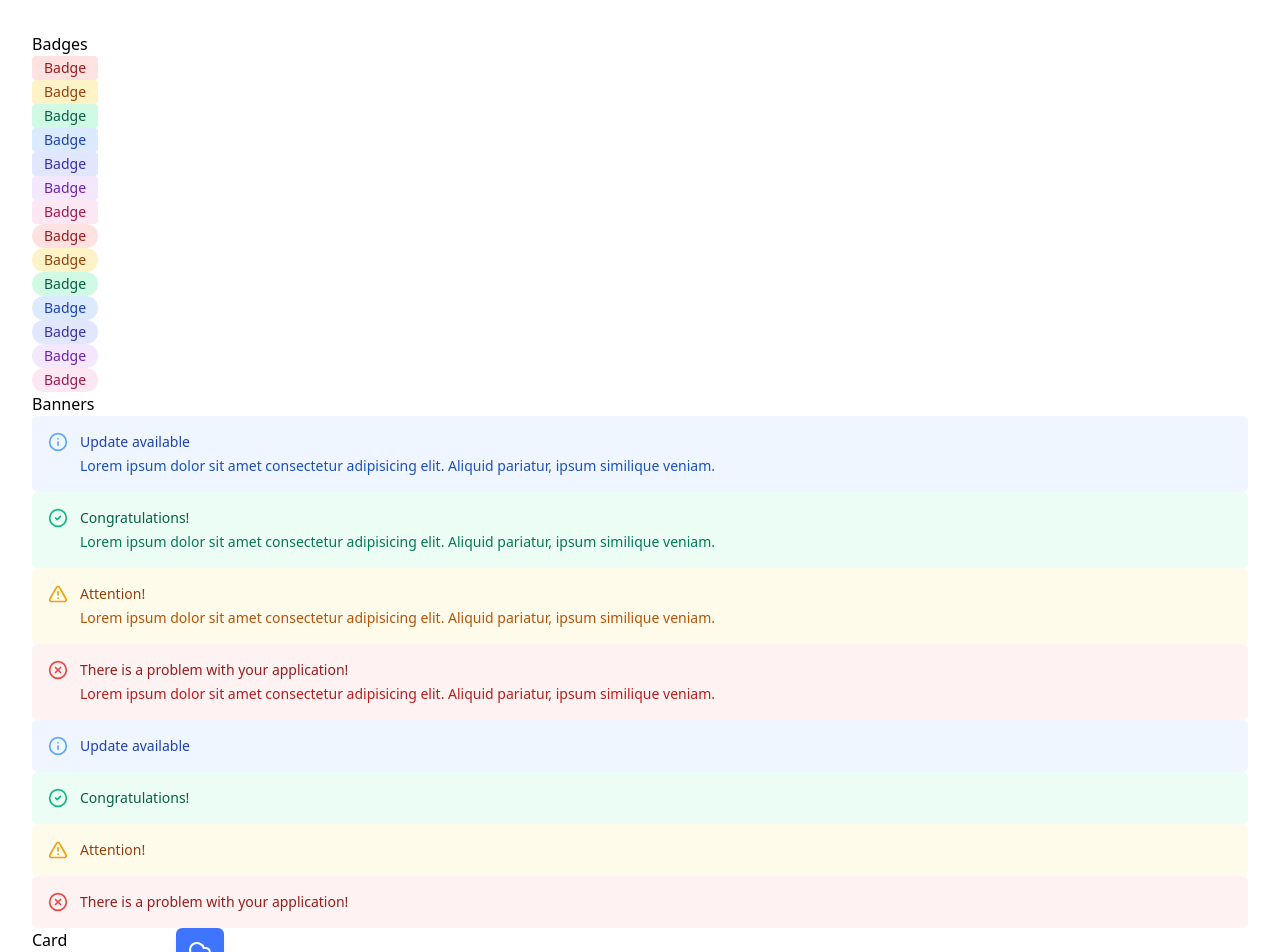
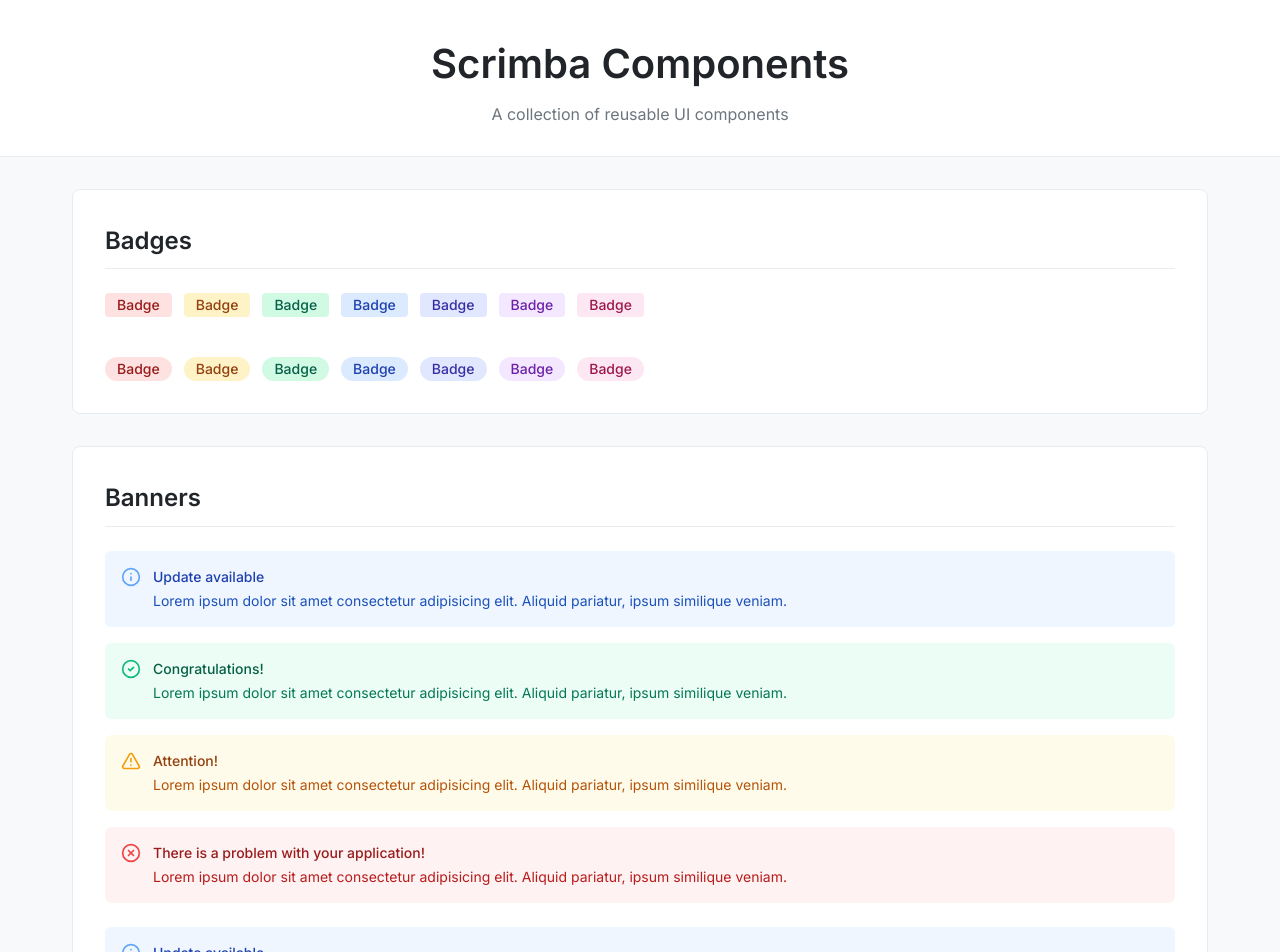
Before and after one commit to nicjrichDEV/scrimba-components, a React (Vite) app: page / in a window 1280 px wide. Shown: the top 952 px of the page. Built offline with nearby package versions, Linux system fonts and the light colour scheme.

Commit message:
Cursor adding some basic page styling.

```diff
--- a/index.html
+++ b/index.html
@@ -1,10 +1,16 @@
-<!doctype html>
+<!DOCTYPE html>
 <html lang="en">
   <head>
     <meta charset="UTF-8" />
     <link rel="icon" type="image/svg+xml" href="/vite.svg" />
     <meta name="viewport" content="width=device-width, initial-scale=1.0" />
-    <title>scrimba-components</title>
+    <link rel="preconnect" href="https://fonts.googleapis.com" />
+    <link rel="preconnect" href="https://fonts.gstatic.com" crossorigin />
+    <link
+      href="https://fonts.googleapis.com/css2?family=Inter:wght@400;500;600;700&display=swap"
+      rel="stylesheet"
+    />
+    <title>Scrimba Components</title>
   </head>
   <body>
     <div id="root"></div>
--- a/src/App.css
+++ b/src/App.css
@@ -1,5 +1,122 @@
-#root {
-  max-width: 1280px;
+/* App Container */
+.app {
+  min-height: 100vh;
+  background-color: #f8f9fa;
+}
+
+/* Header */
+.header {
+  background-color: #ffffff;
+  padding: 2rem 0;
+  text-align: center;
+  border-bottom: 1px solid #e9ecef;
+}
+
+.header h1 {
+  font-size: 2.5rem;
+  font-weight: 600;
+  color: #212529;
+  margin: 0 0 0.5rem 0;
+}
+
+.header p {
+  font-size: 1rem;
+  color: #6c757d;
+  margin: 0;
+}
+
+/* Main Content */
+.main {
+  max-width: 1200px;
   margin: 0 auto;
   padding: 2rem;
 }
+
+/* Sections */
+.section {
+  background-color: #ffffff;
+  border: 1px solid #e9ecef;
+  border-radius: 8px;
+  padding: 2rem;
+  margin-bottom: 2rem;
+}
+
+.section h2 {
+  font-size: 1.5rem;
+  font-weight: 600;
+  color: #212529;
+  margin: 0 0 1.5rem 0;
+  padding-bottom: 0.5rem;
+  border-bottom: 1px solid #e9ecef;
+}
+
+/* Component Groups */
+.component-group {
+  display: flex;
+  flex-direction: column;
+  gap: 1.5rem;
+}
+
+/* Badge Layouts */
+.badges-square,
+.badges-pill {
+  display: flex;
+  flex-wrap: wrap;
+  gap: 0.75rem;
+  align-items: center;
+}
+
+.badges-square {
+  margin-bottom: 1rem;
+}
+
+/* Banner Layouts */
+.banner-multi {
+  display: flex;
+  flex-direction: column;
+  gap: 1rem;
+}
+
+/* Card Layouts */
+.cards {
+  display: grid;
+  grid-template-columns: repeat(auto-fit, minmax(300px, 1fr));
+  gap: 1.5rem;
+}
+
+/* Responsive Design */
+@media (max-width: 768px) {
+  .header h1 {
+    font-size: 2rem;
+  }
+
+  .main {
+    padding: 1rem;
+  }
+
+  .section {
+    padding: 1.5rem;
+  }
+
+  .cards {
+    grid-template-columns: 1fr;
+  }
+}
+
+@media (max-width: 480px) {
+  .header {
+    padding: 1.5rem 0;
+  }
+
+  .header h1 {
+    font-size: 1.75rem;
+  }
+
+  .main {
+    padding: 0.75rem;
+  }
+
+  .section {
+    padding: 1rem;
+  }
+}
--- a/src/App.jsx
+++ b/src/App.jsx
@@ -6,9 +6,16 @@
 
 function App() {
   return (
-    <>
-      <section>
+    <div className="app">
+      <header className="header">
+        <h1>Scrimba Components</h1>
+        <p>A collection of reusable UI components</p>
+      </header>
+
+      <main className="main">
+        <section className="section">
           <h2>Badges</h2>
+          <div className="component-group">
             <div className="badges-square">
               <Badge color="red">Badge</Badge>
               <Badge color="yellow">Badge</Badge>
@@ -41,9 +48,12 @@
                 Badge
               </Badge>
             </div>
+          </div>
         </section>
-      <section>
+
+        <section className="section">
           <h2>Banners</h2>
+          <div className="component-group">
             <div className="banner-multi">
               <Banner
                 title="Update available"
@@ -74,9 +84,12 @@
                 status="error"
               />
             </div>
+          </div>
         </section>
-      <section>
-        <h2>Card</h2>
+
+        <section className="section">
+          <h2>Cards</h2>
+          <div className="component-group">
             <div className="cards">
               <Card
                 title="Easy Deployment"
@@ -88,16 +101,21 @@
                 hovered={true}
               />
             </div>
+          </div>
         </section>
-      <section>
+
+        <section className="section">
           <h2>Testimonial</h2>
+          <div className="component-group">
             <Testimonial
               quote="Lorem ipsum dolor sit amet, consectetur adipiscing elit. Sed urna nulla vitae laoreet augue. Amet feugiat est integer dolor auctor adipiscing nunc urna, sit."
               name="May Andersons"
               business="Workcation, CTO"
             />
+          </div>
         </section>
-    </>
+      </main>
+    </div>
   );
 }
 
--- a/src/index.css
+++ b/src/index.css
@@ -14,8 +14,9 @@
 
 body {
   margin: 0;
-  font-family: system-ui, Avenir, Helvetica, Arial, sans-serif;
-  line-height: 1.5;
+  font-family: "Inter", system-ui, -apple-system, BlinkMacSystemFont, "Segoe UI",
+    Roboto, sans-serif;
+  line-height: 1.6;
   font-weight: 400;
 }
 
@@ -65,8 +66,8 @@
 
 /* Root Variables */
 :root {
-  color: black;
-  background-color: E5E7EB;
+  color: #212529;
+  background-color: #f8f9fa;
 
   font-synthesis: none;
   text-rendering: optimizeLegibility;
```
Lines whose indentation alone changed are shown as unchanged.
